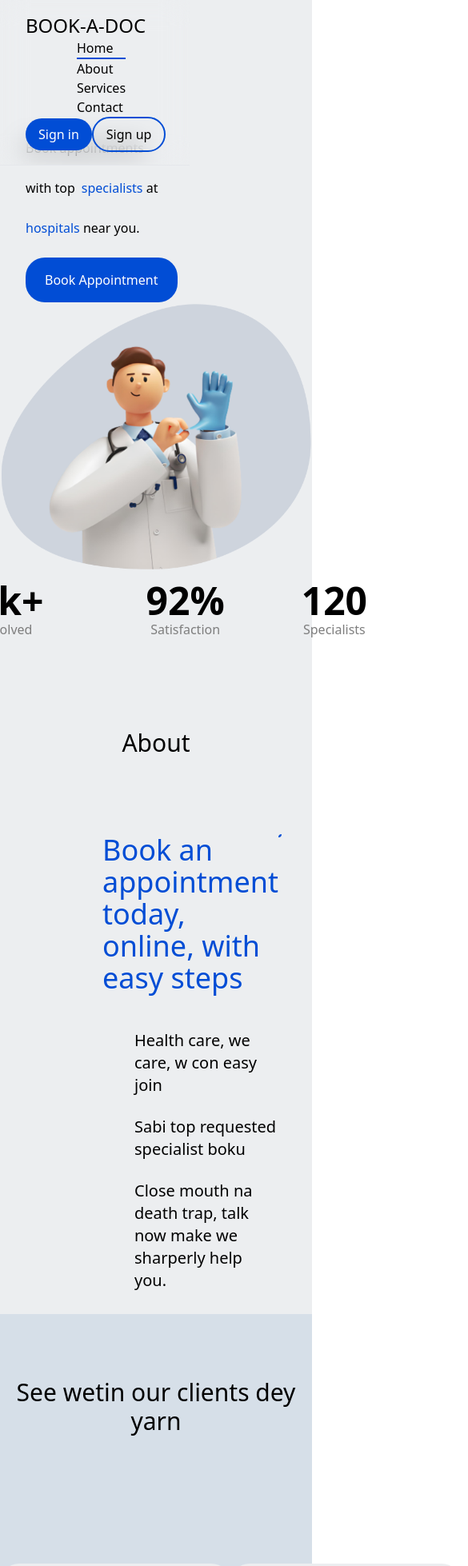
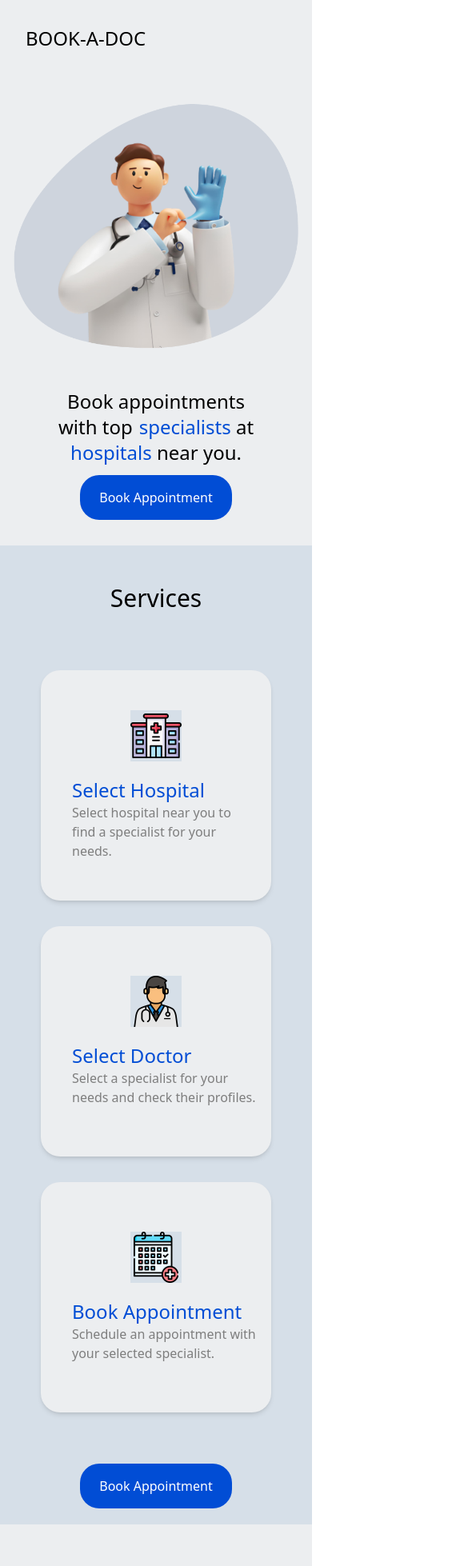
Before and after one commit to kiisidev/BOOK-A-DOC, a React (Vite) app: page / in a window 390 px wide. Shown: the top 1958 px of the page at 80% size, 585 px wide, since content can reach past the window. Built offline with nearby package versions, Linux system fonts and the light colour scheme; some icons are missing.

Commit message:
made the app responsive, omo tech is not for the weak 😢

```diff
--- a/src/components/About.jsx
+++ b/src/components/About.jsx
@@ -3,31 +3,36 @@ import { serviceLists } from "./data";
 import nurse from "../assets/nurse.jpg";
 export default function About() {
   return (
-    <section className="h-[100vh] bg-midWhite">
+    <section className=" h-auto lg:h-[100vh] bg-midWhite">
       <h3 className="text-center relative top-16 pt-12 text-3xl font-medium ">
         About
       </h3>
-      <div className="flex mt-40 justify-between">
-        <aside className="ml-32 ">
-          <h2 className="text-4xl max-w-md font-medium text-hint">
+      <div className="flex flex-col-reverse items-center  p-8 lg:flex-row mt-40 lg:justify-around">
+        <aside className="lg:ml-32 ">
+          <h2 className="text-4xl max-w-md font-medium text-hint mt-10">
             Book an appointment today, online, with<br></br>easy steps
           </h2>
           <div className="pt-5">
             {serviceLists.map((serviceList) => (
-              <span className="flex items-center pt-6" key={serviceList.num}>
+              <div className="flex items-center pt-6" key={serviceList.num}>
                 <TickCircle size="32" color="#014dd5" variant="Outline" />
                 <h3 className="pl-2 text-xl max-w-md font-normal">
                   {serviceList.title}
                 </h3>
-              </span>
+              </div>
             ))}
+            <div className="pt-3">
+              <button className="bg-hint  px-6 py-4 rounded-3xl mt-3 text-white  ">
+                Book Appointment
+              </button>
+            </div>
           </div>
         </aside>
-        <aside className="mr-32">
+        <aside className="lg:mr-32">
           <img
             src={nurse}
             alt="nurse"
-            className="w-96 rounded-tl-[100px] rounded-br-[100px]  border-2 border-hint"
+            className=" w-[400px] rounded-tl-[100px] rounded-br-[100px]  border-2 border-hint lg:w-96"
           />
         </aside>
       </div>
--- a/src/components/Contact.jsx
+++ b/src/components/Contact.jsx
@@ -1,13 +1,13 @@
 import contact from "../assets/contact.webp";
 export default function Contact() {
   return (
-    <section className=" h-[100vh] bg-midWhite">
-      <h3 className="text-center relative top-16 pt-16 text-3xl font-medium ">
+    <section className=" lg:h-[100vh] bg-midWhite">
+      <h3 className="px-4 text-center relative top-16 pt-16 text-3xl font-medium ">
         For any any kain issue, you fit reach us
       </h3>
-      <div className="flex justify-around mt-40">
+      <div className="flex flex-col-reverse items-center lg:flex-row lg:justify-around mt-40">
         <aside>
-          <form className="grid grid-cols-2">
+          <form className="grid grid-cols-2 p-8">
             <input
               type="text"
               name="name"
@@ -18,13 +18,13 @@ export default function Contact() {
               type="email"
               name="email"
               placeholder="Email"
-              className="w-48 h-16 rounded-xl border-[1px] mt-5 p-4 border-hint"
+              className=" lg:w-48 h-16 rounded-xl border-[1px] mt-5 p-4 border-hint"
             />
             <input
               type="text"
               name="number"
               placeholder="Phone Number"
-              className="w-48 h-16 rounded-xl border-[1px] mt-5 p-4 ml-4 border-hint"
+              className="lg:w-48 h-16 rounded-xl border-[1px] mt-5 p-4 ml-4 border-hint"
             />
             <input
               type="text"
--- a/src/components/Header.jsx
+++ b/src/components/Header.jsx
@@ -3,12 +3,13 @@ import hero from "../assets/hero.png";
 import Navbar from "./Navbar";
 
 export default function Header() {
+
   return (
-    <header className=" w-full lg:h-[100vh]  bg-midWhite">
+    <header className="w-full h-auto lg:w-full lg:h-[100vh]  bg-midWhite">
       <Navbar />
-      <section className="lg:flex lg:justify-between lg:items-center pt-40 ">
-        <div className="pl-8">
-          <p className="lg:text-[44px] leading-[50px] font-[400]">
+      <section className=" flex-col-reverse  flex pt-32 lg:flex-row lg:justify-between lg:items-center lg:pt-32 ">
+        <div className=" p-8 mt-4 text-center lg:text-left lg:pl-8">
+          <p className=" text-2xl font-medium lg:text-[44px] lg:leading-[50px] lg:font-[400]">
             Book appointments <br></br>with top
             <span className="text-hint pl-2">specialists</span> at<br></br>
             <span className="text-hint"> hospitals</span> near you.
@@ -18,15 +19,17 @@ export default function Header() {
           </button>
         </div>
         <div className="flex flex-col items-center">
-          <img src={hero} alt="Doctor" className="lg:w-[600px]" />
-          <div className="flex text-center pr-20 pt-3">
+          <img src={hero} alt="Doctor" className=" px-4 lg:w-64 lg:w-[600px]" />
+          <div className="lg:flex pt-4 hidden lg:text-center lg:block lg:pr-20 lg:pt-3">
             {stats.map((stat) => (
               <span
                 key={stat.num}
-                className={`${stat.num < 3 ? "px-16" : "pl-8"}`}
+                className={`${stat.num < 3 ? "lg:px-16" : "  lg:pl-8"}`}
               >
-                <h2 className="text-5xl font-bold">{stat.value}</h2>
-                <p className="text-secondaryText">{stat.title}</p>
+                <h2 className=" lg:text-5xl font-bold">
+                  {stat.value}
+                </h2>
+                <p className="text-secondaryText ">{stat.title}</p>
               </span>
             ))}
           </div>
--- a/src/components/Navbar.jsx
+++ b/src/components/Navbar.jsx
@@ -1,20 +1,37 @@
-import React from "react";
-
+import { useState } from "react";
+import { HambergerMenu, CloseCircle } from "iconsax-react";
 export default function Navbar() {
+  const [toggle, setToggle] = useState(false);
+  const handleClick = () => {
+    setToggle((prev) => !prev);
+  };
   return (
-    <nav className=" lg:flex lg:justify-between lg:items-center fixed lg:w-full lg:bg-transparent backdrop-blur-lg border-b-[1px] border-b-white-300 z-50 p-4 pl-8 ">
-      <h2 className="text-2xl">BOOK-A-DOC</h2>
-      <ul className="lg:flex ">
-        <li className="mx-16 border-b-2 border-hint">Home</li>
-        <li className="mx-16">About</li>
-        <li className="mx-16">Services</li>
-        <li className="mx-16">Contact</li>
+    <nav className=" lg:flex lg:justify-between lg:items-center lg:fixed lg:w-full  bg-transparent lg:backdrop-blur-lg lg:border-b-[1px] lg:border-b-white-300 lg:z-50 lg:pl-8 ">
+      <span onClick={handleClick} className="z-50 lg:hidden absolute right-8 top-8 ">
+        {toggle ? <CloseCircle color="#000" /> : <HambergerMenu color="#000" />}
+      </span>
+      <h2 className=" font-medium text-2xl absolute left-8 top-8  lg:block lg:static lg:text-2xl ">
+        BOOK-A-DOC
+      </h2>
+      <ul className={` ${toggle ? "flex" : "hidden" } bg-transparent  w-full h-[100vh] flex flex-col justify-center items-center lg:flex lg:flex-row lg:h-16 lg:w-64`}>
+        <li className=" text-2xl font-medium my-8   lg:mx-16 lg:border-b-2 lg:border-hint lg:font-normal lg:text-sm">
+          Home
+        </li>
+        <li className=" text-2xl font-medium my-8   lg:mx-16 lg:font-normal lg:text-sm">
+          About
+        </li>
+        <li className=" text-2xl font-medium my-8  lg:mx-16 lg:font-normal lg:text-sm">
+          Services
+        </li>
+        <li className="text-2xl font-medium my-8   lg:mx-16 lg:font-normal lg:text-sm">
+          Contact
+        </li>
       </ul>
-      <div className="relative lg:right-8">
-        <button className="bg-hint px-4 py-2 rounded-3xl text-primary">
+      <div className=" hidden lg:block lg:relative lg:right-8">
+        <button className="lg:bg-hint lg:px-4 lg:py-2 lg:rounded-3xl lg:text-primary lg:mr-4">
           Sign in
         </button>
-        <button className="bg-transparent border-2 border-hint px-4 py-2 rounded-3xl">
+        <button className="lg:bg-transparent lg:border-2 lg:border-hint lg:px-4 lg:py-2 lg:rounded-3xl">
           Sign up
         </button>
       </div>
--- a/src/components/Services.jsx
+++ b/src/components/Services.jsx
@@ -1,34 +1,34 @@
 import { processes } from "./data";
 export default function Services() {
   return (
-    <section className=" h-[100vh] w-full relative bg-midAsh xs:hidden">
-      <h3 className="text-center relative top-16 pt-12 text-3xl font-medium ">
+    <section className=" h-auto w-full lg:h-[100vh] lg:w-full lg:relative bg-midAsh ">
+      <h3 className=" text-center top-16 pt-12 text-3xl font-medium ">
         Services
       </h3>
-      <div className="relative top-40">
-        <div className="flex justify-around ">
+      <div className=" mt-10 lg:mt-40">
+        <div className="flex flex-col items-center lg:flex-row lg:justify-around ">
           {processes.map((process) => (
             <div key={process.num}>
-              <div className="w-72 h-72 rounded-3xl bg-midWhite flex flex-col justify-center">
+              <div className="w-72 h-72 mt-8 rounded-3xl bg-midWhite flex flex-col items-center justify-center shadow-md">
                 <div className=" flex justify-center">
                   <img
                     src={process.icon}
                     alt="hospital"
-                    className="h-16 w-16"
+                    className="h-16 w-16  bg-midAsh"
                   />
                 </div>
                 <div className="pl-5 pt-5">
-                  <h3 className="text-hint text-2xl ">
-                    {process.title}
-                  </h3>
-                  <p className="max-w-[230px] text-secondaryText">{process.description}</p>
+                  <h3 className="text-hint text-2xl ">{process.title}</h3>
+                  <p className="max-w-[230px] text-secondaryText">
+                    {process.description}
+                  </p>
                 </div>
               </div>
             </div>
           ))}
         </div>
-        <div className="text-center mt-8">
-          <button className="bg-hint px-6 py-4 rounded-3xl mt-3 text-white ">
+        <div className="text-center mt-8 py-5">
+          <button className="bg-hint  px-6 py-4 rounded-3xl mt-3 text-white ">
             Book Appointment
           </button>
         </div>
--- a/src/components/Testimonial.jsx
+++ b/src/components/Testimonial.jsx
@@ -2,13 +2,13 @@ import { testimonials } from "./data";
 export default function Testimonial() {
   return (
     <section className="h-[100vh] bg-midAsh">
-      <h3 className="text-center pt-20 text-3xl font-medium ">
+      <h3 className="text-center pt-20 text-3xl font-medium max-w-xs mx-auto lg:max-w-none">
         See wetin our clients dey yarn
       </h3>
       <div className="flex justify-around pt-40 ">
         {testimonials.map((testimonial) => (
           <div key={testimonial.num}>
-            <div className="w-72 h-72 rounded-3xl bg-midWhite flex flex-col justify-center">
+            <div className="w-72 h-72 rounded-3xl bg-midWhite flex flex-col justify-center shadow-md">
               <div className=" flex justify-center">
                 <img
                   src={testimonial.pic}
--- a/src/components/data/index.js
+++ b/src/components/data/index.js
@@ -52,7 +52,7 @@ export const serviceLists = [
     num: 2,
   },
   {
-    title: "Close mouth na death trap, talk now make we  sharperly help you.",
+    title: "Close mouth na death trap, talk now.",
     num: 3,
   },
 ];
@@ -64,19 +64,19 @@ export const testimonials = [
     comment:
       "I had an excellent experience during my medical consultation with Dr. Smith, he was extremely thorough",
     num: 1,
-  },
-  {
-    pic: doc,
-    name: "John Nzai",
-    comment:
-      "I had an excellent experience during my medical consultation with Dr. Smith, he was extremely thorough and he was very attentive",
-    num: 2,
-  },
-  {
-    pic: doc,
-    name: "Sophie Oma",
-    comment:
-      "I had an excellent experience during my medical consultation with Dr. Smith, he was extremely thorough and was very professional",
-    num: 3,
-  },
+  }
+  // {
+  //   pic: doc,
+  //   name: "John Nzai",
+  //   comment:
+  //     "I had an excellent experience during my medical consultation with Dr. Smith, he was extremely thorough and he was very attentive",
+  //   num: 2,
+  // },
+  // {
+  //   pic: doc,
+  //   name: "Sophie Oma",
+  //   comment:
+  //     "I had an excellent experience during my medical consultation with Dr. Smith, he was extremely thorough and was very professional",
+  //   num: 3,
+  // },
 ];
```
